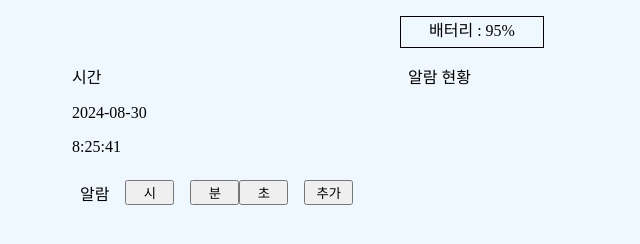
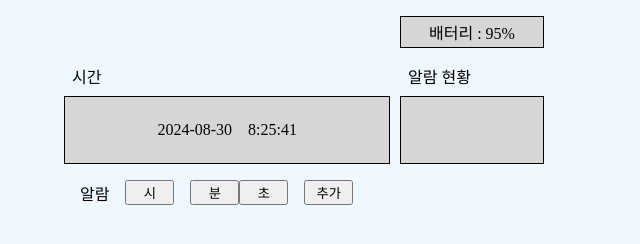
Before and after one commit to K-Bokyung/Clock_with_JS, a plain HTML site: page index.html in a window 1280 px wide. Shown: the whole page, without its empty margins (0-640 px from the left). Drawn offline with Linux system fonts and the light colour scheme.

Commit message:
edit: 필수 css 적용

```diff
--- a/css/style.css
+++ b/css/style.css
@@ -26,8 +26,11 @@ body {
 }
 
 #bettery__percent {
-  text-align: center;
+  display: flex;
+  align-items: center;
+  justify-content: center;
   border: 1px solid black;
+  background-color: rgb(214, 214, 214);
 }
 
 /* 시간과 알람 현황 */
@@ -39,10 +42,6 @@ body {
   gap: 2%;
 }
 
-.informations span {
-  padding: 0.5rem;
-}
-
 /* 시간 */
 .informations__time {
   display: flex;
@@ -50,9 +49,21 @@ body {
   align-items: flex-start;
 }
 
-#time_now {
+.informations span {
+  display: flex;
+  padding: 0.5rem;
+}
+
+.information__box {
+  display: flex;
+  flex-direction: row;
+  align-items: center;
+  justify-content: center;
   width: 100%;
   height: 100%;
+  padding: 1rem;
+  border: 1px solid black;
+  background-color: rgb(214, 214, 214);
 }
 
 /* 알람 */
@@ -69,9 +80,10 @@ body {
   margin: 0;
   padding: 0;
   border: 1px solid black;
+  background-color: rgb(214, 214, 214);
 }
 
-/* 알람 버튼 */
+/* 알람 입력 버튼 */
 .buttons {
   display: grid;
   align-content: center;
--- a/index.html
+++ b/index.html
@@ -5,7 +5,7 @@
     <meta name="viewport" content="width=device-width, initial-scale=1.0" />
     <link rel="stylesheet" href="./css/style.css" />
     <script type="text/javascript" src="./src/main.js"></script>
-<!-- Fontawsome -->
+  <!-- Fontawsome -->
     <link
       rel="stylesheet"
       href="https://cdnjs.cloudflare.com/ajax/libs/font-awesome/6.6.0/css/all.min.css"
@@ -19,20 +19,22 @@
       <!-- 배터리 -->
       <div class="battery">
         <span class="bettery__blank"></span>
-        <span id="bettery__percent" onload="betteryCount()"></span>
+        <span id="bettery__percent"></span>
       </div>
       <!-- 정보들 -->
       <div class="informations">
         <!-- 시간 -->
         <div class="informations__time">
           <span>시간</span>
-          <span id="today_date"></span>
-          <span id="today_time"></span>
+          <div id="box" class="information__box">
+            <span id="today_date"></span>
+            <span id="today_time"></span>
+          </div>
         </div>
         <!-- 알람 현황 -->
         <div class="informations__alarm">
           <span>알람 현황</span>
-          <span id="span"></span>
+          <span id="alarm_list"></span>
         </div>
       </div>
       <!-- 알람 -->
--- a/src/main.js
+++ b/src/main.js
@@ -37,6 +37,7 @@ function checkTime(i) {
 // 배터리
 let bettery = 100;
 let bettery_out;
+const timeBox = document.getElementById('box');
 
 function betteryCount() {
   document.getElementById('bettery__percent').innerHTML = '배터리 : ' + bettery + '%';
@@ -52,7 +53,12 @@ function stopCount() {
   clearTimeout(bettery_out);
 }
 
-// 알람 현황
+// 시간 출력창 배경을 검은색으로 바꾸는 함수
+function changeColor() {
+  timeBox.style.backgroundColor = 'black';
+}
+
+// 알람 현황 - 디버깅 중
 function alarm() {
   const alarm_list = [0, 0, 0];
   let txt;
@@ -71,7 +77,6 @@ function alarm() {
         console.log('clicked');
       }
       txt = alarm_list.join('');
-      // console.log(txt);
       document.getElementById('span').innerHTML = txt;
     });
   });
```
